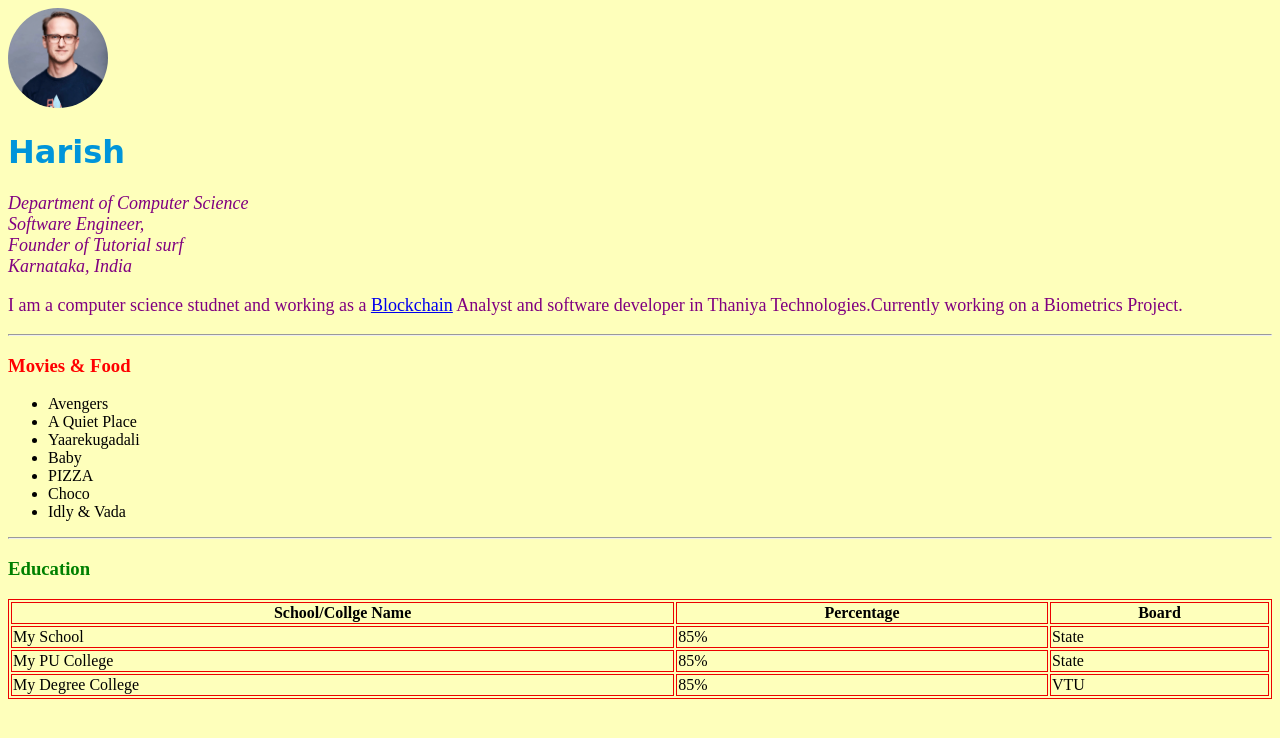
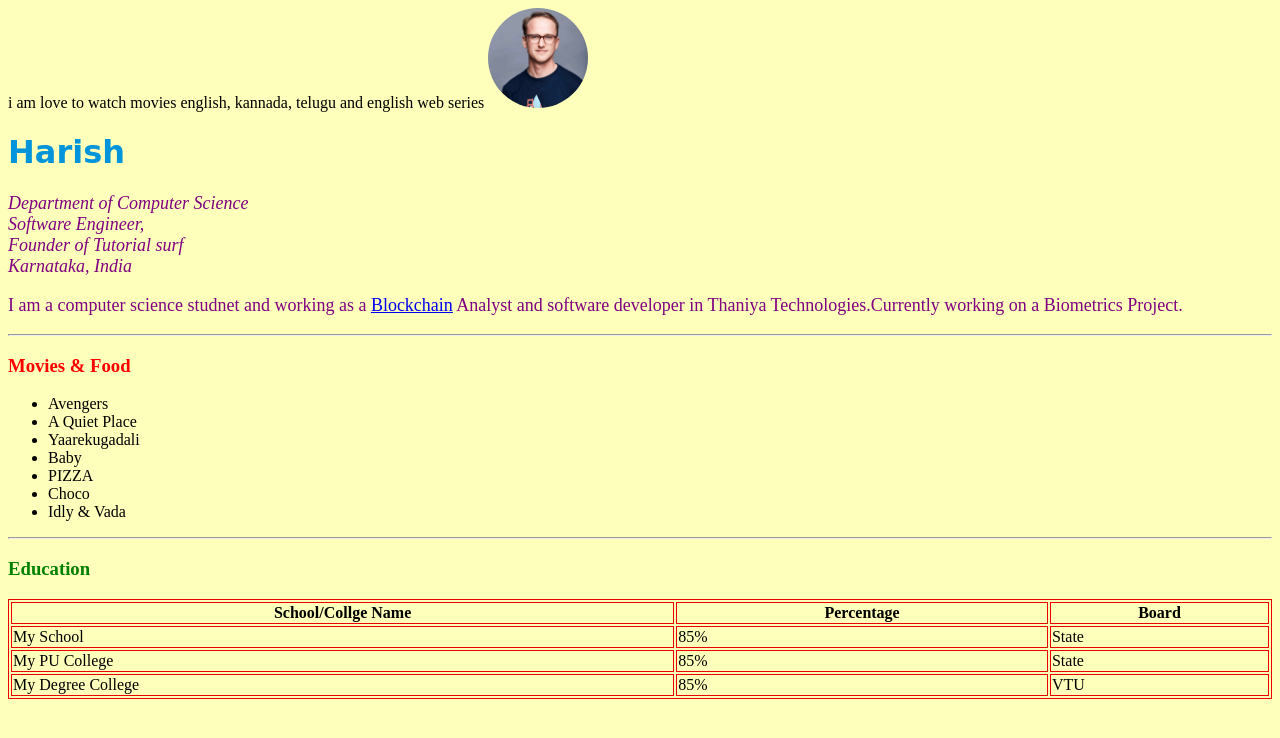
Before and after one commit to rahuljayaram999/nithinwebsite.github.io, a plain HTML site: page index.html in a window 1280 px wide. Drawn offline with Linux system fonts and the light colour scheme; files whose address does not match are found by name.

Commit message:
Update index.html

```diff
--- a/index.html
+++ b/index.html
@@ -14,6 +14,11 @@
 
     </style>
 
+<h>i am love to watch movies
+  english,
+  kannada,
+  telugu
+  and english web series
 
     <img id="user" src="C:\Users\Nithin Naik\Desktop\internship\user.jpg" width="100px" height="100px">
     <h1 style="color: rgb(0, 149, 218); font-family:cursive;">Harish</h1>
```
